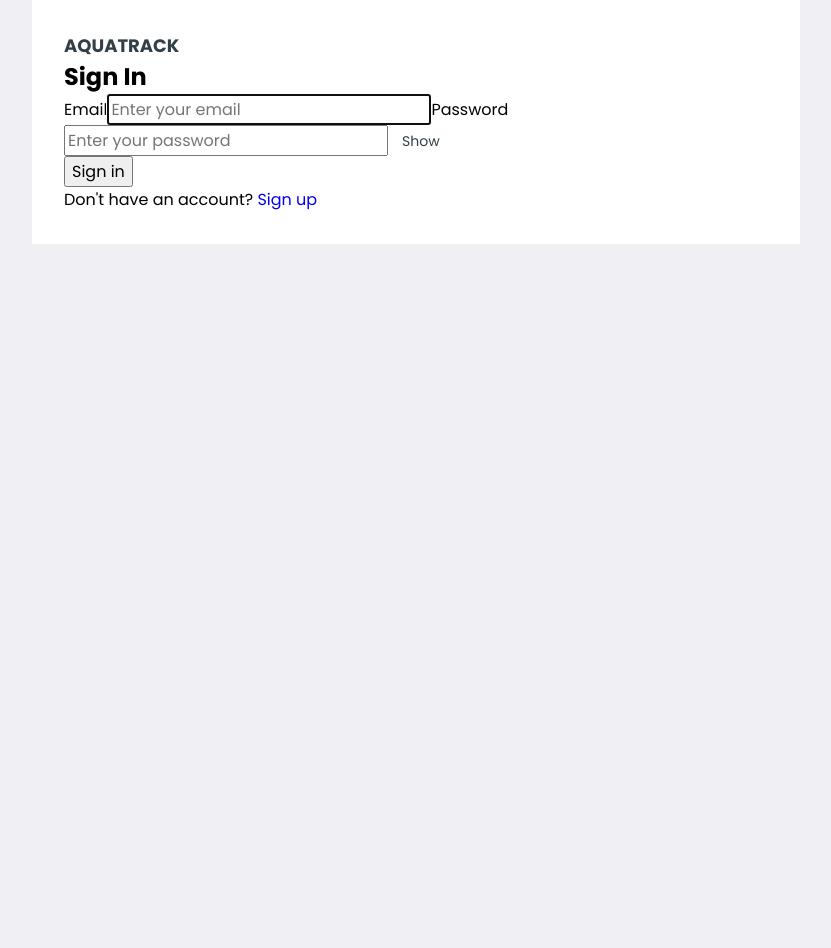
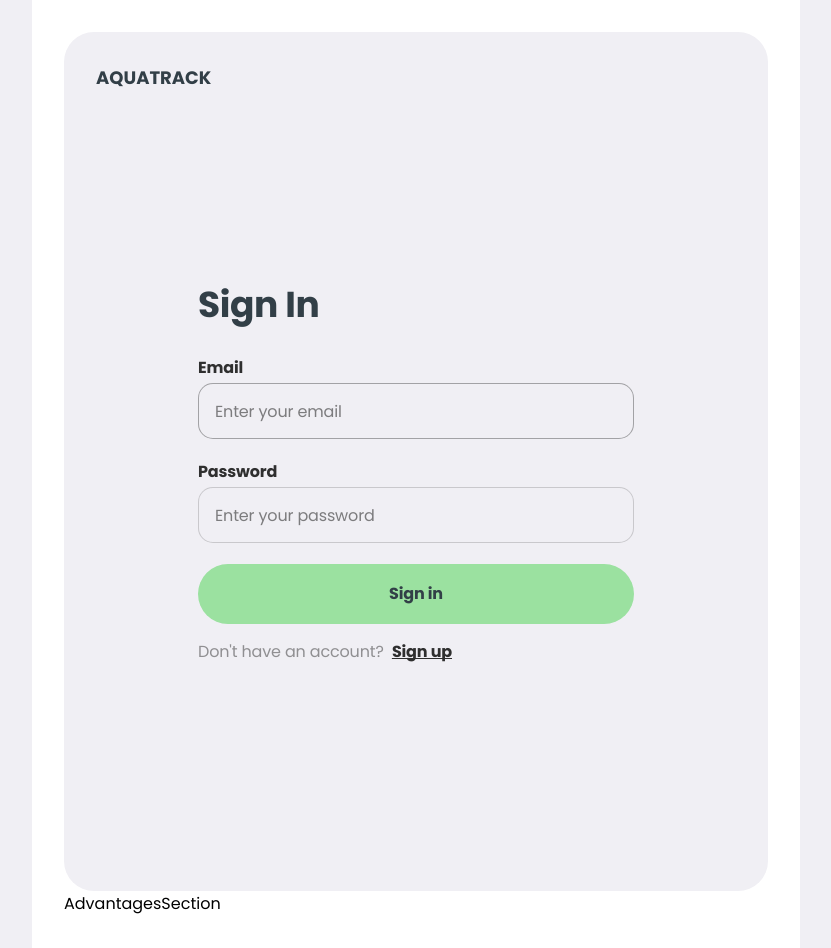
Before and after one commit to Makyym/aqua-track-frontend, a React (Vite) app: page /signin in a window 1280 px wide. Shown: the whole page, without its empty margins (224-1055 px from the left). Before the commit the page ends 800 px from the top, so only its background shows below. Built offline with nearby package versions, Linux system fonts and the light colour scheme.

Commit message:
update css

```diff
--- a/src/PrivateRoute.jsx
+++ b/src/PrivateRoute.jsx
@@ -1,7 +1,7 @@
 import { Navigate } from 'react-router-dom';
 
 const PrivateRoute = ({ children }) => {
-  const isLoggedIn = false;
+  const isLoggedIn = true;
   return isLoggedIn ? children : <Navigate to="/login" />;
 };
 
--- /dev/null
+++ b/src/components/Icon/Icon.jsx
@@ -0,0 +1,9 @@
+const Icon = ({ name, fill, stroke, width = 24, height = 24 }) => {
+  return (
+    <svg width={width} height={height} fill={fill} stroke={stroke}>
+      <use href={`/sprite.svg#${name}`}></use>
+    </svg>
+  );
+};
+
+export default Icon;
--- a/src/components/SignInForm/SignInForm.jsx
+++ b/src/components/SignInForm/SignInForm.jsx
@@ -3,6 +3,11 @@ import * as Yup from 'yup';
 import { useState } from 'react';
 import { Link } from 'react-router-dom';
 import { ErrorMessage, Field, Form, Formik } from 'formik';
+import Logo from '../Logo/Logo.jsx';
+import Icon from '../Icon/Icon.jsx';
+
+const SignInForm = ({ onSubmit, title }) => {
+  const [showPassword, setShowPassword] = useState(false);
 
   const signInValidationSchema = Yup.object({
     email: Yup.string()
@@ -16,14 +21,14 @@ const signInInitialValues = {
     password: '',
   };
 
-const SignInForm = ({ onSubmit, title }) => {
-  const [showPassword, setShowPassword] = useState(false);
-
   const passwordVisibility = () => {
     setShowPassword(prev => !prev);
   };
 
   return (
+    <div className={css.wrapper}>
+      <Logo />
+      <div className={css.container_form}>
         <Formik
           initialValues={signInInitialValues}
           validationSchema={signInValidationSchema}
@@ -32,28 +37,28 @@ const SignInForm = ({ onSubmit, title }) => {
           {({ isSubmitting, errors, touched }) => (
             <Form className={css.form}>
               <h2 className={css.title}>{title}</h2>
-
-          <label className={css.label}>
-            <span>Email</span>
+              <label className={css.label}>Email</label>
+              <div className={css.container_input}>
                 <Field
                   type="email"
                   name="email"
                   autoFocus
+                  required
                   className={`${css.input} ${
                     errors.email && touched.email ? css.inputError : ''
                   }`}
                   placeholder="Enter your email"
                 />
+
                 <ErrorMessage
-              className={css.errorMessage}
+                  className={css.errors}
                   name="email"
                   component="span"
                 />
-          </label>
+              </div>
 
-          <label className={css.label}>
-            <span>Password</span>
-            <div className={css.passwordField}>
+              <label className={css.label}>Password</label>
+              <div className={css.container_input}>
                 <Field
                   type={showPassword ? 'text' : 'password'}
                   name="password"
@@ -61,34 +66,37 @@ const SignInForm = ({ onSubmit, title }) => {
                   className={`${css.input} ${
                     errors.password && touched.password ? css.inputError : ''
                   }`}
+                  required
                   placeholder="Enter your password"
                 />
                 <button
                   type="button"
-                className={css.showPasswordButton}
+                  className={css.eyeButton}
                   onClick={passwordVisibility}
                 >
-                {showPassword ? 'Hide' : 'Show'}
+                  <Icon
+                    name={showPassword ? 'icon-eye' : 'icon-eye-slash'}
+                    width={16}
+                    height={16}
+                  />
                 </button>
               </div>
               <ErrorMessage
-              className={css.errorMessage}
+                className={css.errors}
                 name="password"
                 component="span"
               />
-          </label>
 
               <button
                 type="submit"
-            className={css.buttonStyle}
+                className={css.button}
                 disabled={isSubmitting}
               >
                 {isSubmitting ? 'Signing in...' : 'Sign in'}
               </button>
-
               <div>
-            <p>
-              Don't have an account?{' '}
+                <p className={css.description}>
+                  Don't have an account?&nbsp;{' '}
                   <Link to="/signup" className={css.link}>
                     Sign up
                   </Link>
@@ -97,6 +105,8 @@ const SignInForm = ({ onSubmit, title }) => {
             </Form>
           )}
         </Formik>
+      </div>
+    </div>
   );
 };
 
--- a/src/components/SignInForm/SignInForm.module.css
+++ b/src/components/SignInForm/SignInForm.module.css
@@ -1,12 +1,160 @@
-.showPasswordButton {
+.wrapper {
+  border-radius: 30px;
+  background: #f0eff4;
+  padding: 16px;
+}
+.container_form {
+  padding: 126px 0 170px;
+  display: flex;
+  flex-direction: column;
+  justify-content: center;
+}
+.title {
+  font-weight: 700;
+  font-size: 32px;
+  line-height: 100%;
+  letter-spacing: -0.01em;
+  color: var(--main);
+  margin-bottom: 32px;
+}
+
+.form {
+  display: flex;
+  flex-direction: column;
+  justify-content: center;
+}
+.label {
+  font-family: 'Poppins', sans-serif;
+  font-weight: 700;
+  font-size: 14px;
+  line-height: 129%;
+  letter-spacing: -0.01em;
+  color: #2f2f2f;
+  margin-bottom: 8px;
+}
+.container_input {
+  display: flex;
+  flex-direction: column;
+  justify-content: center;
+  margin-bottom: 16px;
+  position: relative;
+  width: 436px;
+  height: 56px;
+}
+.input {
+  border: 1px solid rgba(47, 47, 47, 0.2);
+  border-radius: 15px;
+  padding: 16px;
+  width: 311px;
+  height: 50px;
+  outline: none;
+  margin-bottom: 10px;
+
+  background-color: #f0eff4;
+}
+.input::placeholder {
+  font-weight: 400;
+  font-size: 14px;
+  line-height: 129%;
+  letter-spacing: -0.01em;
+  color: rgba(47, 47, 47, 0.6);
+}
+.input:focus {
+  border: 1px solid #2f2f2f66;
+  font-weight: 400;
+  font-size: 16px;
+  line-height: 150%;
+  letter-spacing: -0.01em;
+  color: #2f2f2f;
+}
+
+.errors {
+  color: red;
+}
+
+.button {
+  border-radius: 30px;
+  height: 50px;
+  background: #9be1a0;
+  border: none;
+  font-weight: 700;
+  font-size: 14px;
+  line-height: 129%;
+  letter-spacing: -0.01em;
+  text-align: center;
+  color: #323f47;
+  cursor: pointer;
+  width: 100%;
+  margin-bottom: 16px;
+}
+.button:hover,
+.button:focus {
+  background: #87d28d;
+}
+
+.description {
+  font-family: var(--font-family);
+  font-weight: 400;
+  font-size: 14px;
+  line-height: 129%;
+  letter-spacing: -0.01em;
+  color: rgba(47, 47, 47, 0.5);
+  margin: 0 auto;
+}
+.link {
+  font-weight: 700;
+  text-decoration: underline;
+  text-decoration-skip-ink: none;
+  color: var(--main-text);
+}
+.eyeButton {
+  display: flex;
+  position: absolute;
+  top: 50%;
+  right: 10px;
+  transform: translateY(-50%);
   background: none;
   border: none;
   cursor: pointer;
-  margin-left: 8px;
-  font-size: 14px;
-  color: var(--main);
+  font-size: 16px;
+  stroke: black;
 }
 
-.showPasswordButton:hover {
-  text-decoration: underline;
+/* Tablet styles */
+@media screen and (min-width: 768px) {
+  .wrapper {
+    padding: 32px;
+  }
+  .container_form {
+    padding: 195px 102px;
+  }
+  .title {
+    font-size: 36px;
+    line-height: 106%;
+  }
+  .label {
+    font-size: 16px;
+    line-height: 150%;
+  }
+  .input {
+    width: 100%;
+    height: 56px;
+  }
+  .input::placeholder {
+    font-size: 16px;
+    line-height: 150%;
+  }
+  .button {
+    font-size: 16px;
+    line-height: 150%;
+    width: 436px;
+    height: 60px;
+  }
+  .description {
+    font-size: 16px;
+    line-height: 150%;
+  }
 }
+/* DesKtop styles */
+@media screen and (min-width: 1440px) {
+}
--- a/src/pages/SignInPage/SignInPage.jsx
+++ b/src/pages/SignInPage/SignInPage.jsx
@@ -1,8 +1,8 @@
 import { useDispatch } from 'react-redux';
 import toast from 'react-hot-toast';
 import { signIn } from '../../redux/auth/operations.js';
+import AdvantagesSection from '../../components/AdvantagesSection/AdvantagesSection.jsx';
 
-import Logo from '../../components/Logo/Logo.jsx';
 import SignInForm from '../../components/SignInForm/SignInForm.jsx';
 
 const SignInPage = () => {
@@ -18,10 +18,14 @@ const SignInPage = () => {
   };
 
   return (
-    <div>
-      <Logo />
-      <SignInForm title="Sign In" onSubmit={handleSubmit} />
-    </div>
+    <>
+      <div>
+        <SignInForm title="Sign In" onSubmit={handleSubmit} />
+      </div>
+      <div>
+        <AdvantagesSection />
+      </div>
+    </>
   );
 };
 
```
Lines whose indentation alone changed are shown as unchanged.
